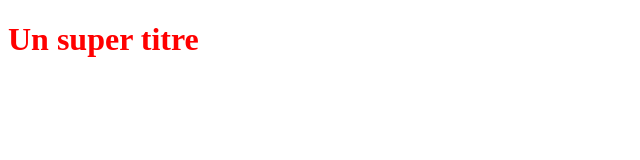
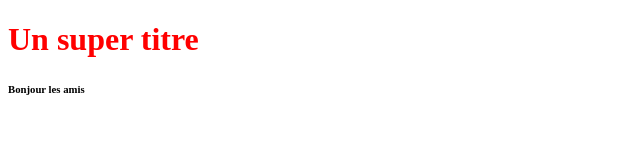
Before and after one commit to Bla9495/MyProject, a plain HTML site: page index.html in a window 1280 px wide. Shown: the full height of the page, 0-640 px from the left. Drawn offline with Linux system fonts and the light colour scheme.

Commit message:
Ajout du h6

```diff
--- a/index.html
+++ b/index.html
@@ -6,5 +6,8 @@
 </head>
 <body>
    <h1>Un super titre</h1>
+   <h6>
+      Bonjour les amis
+   </h6>
 </body>
 </html>
```
